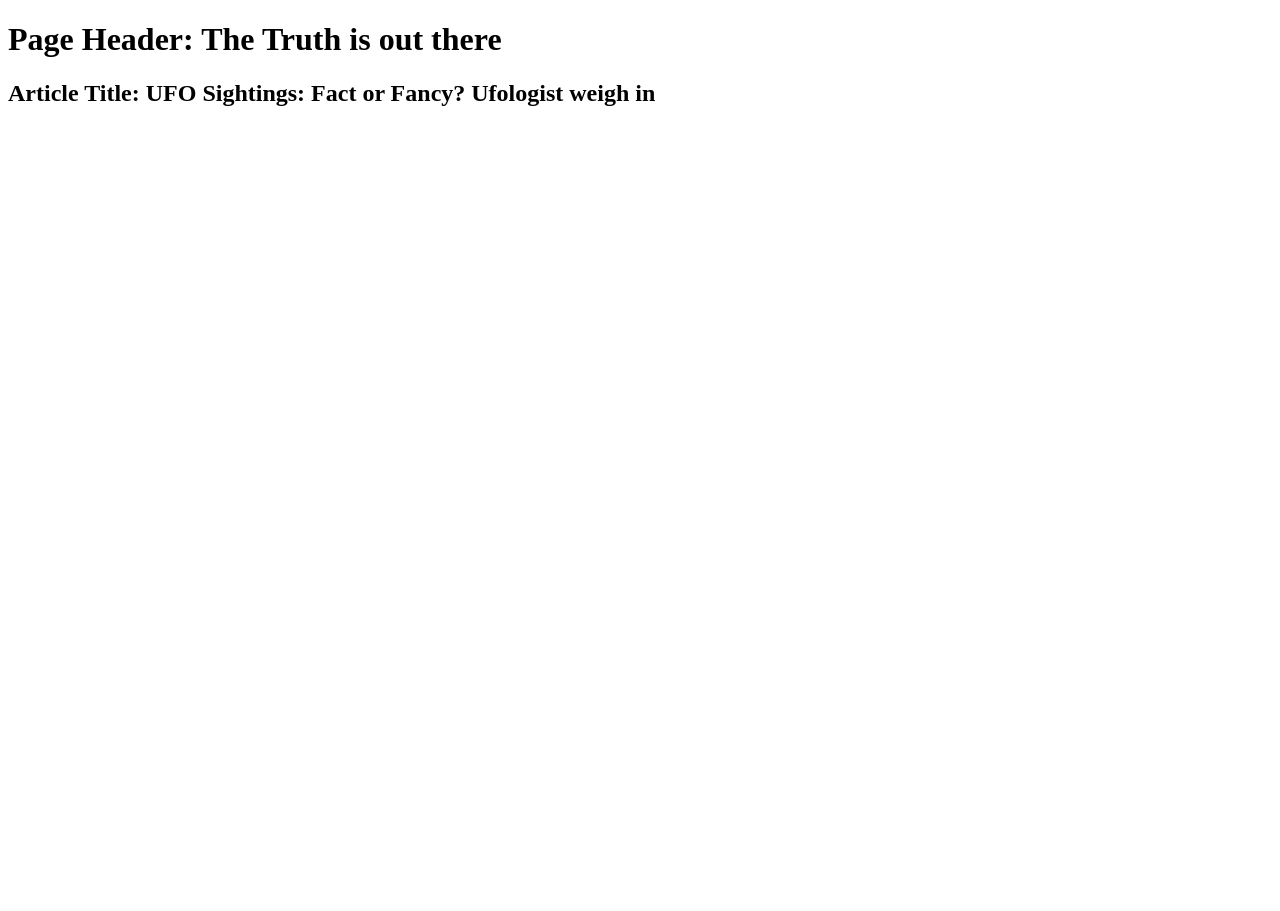
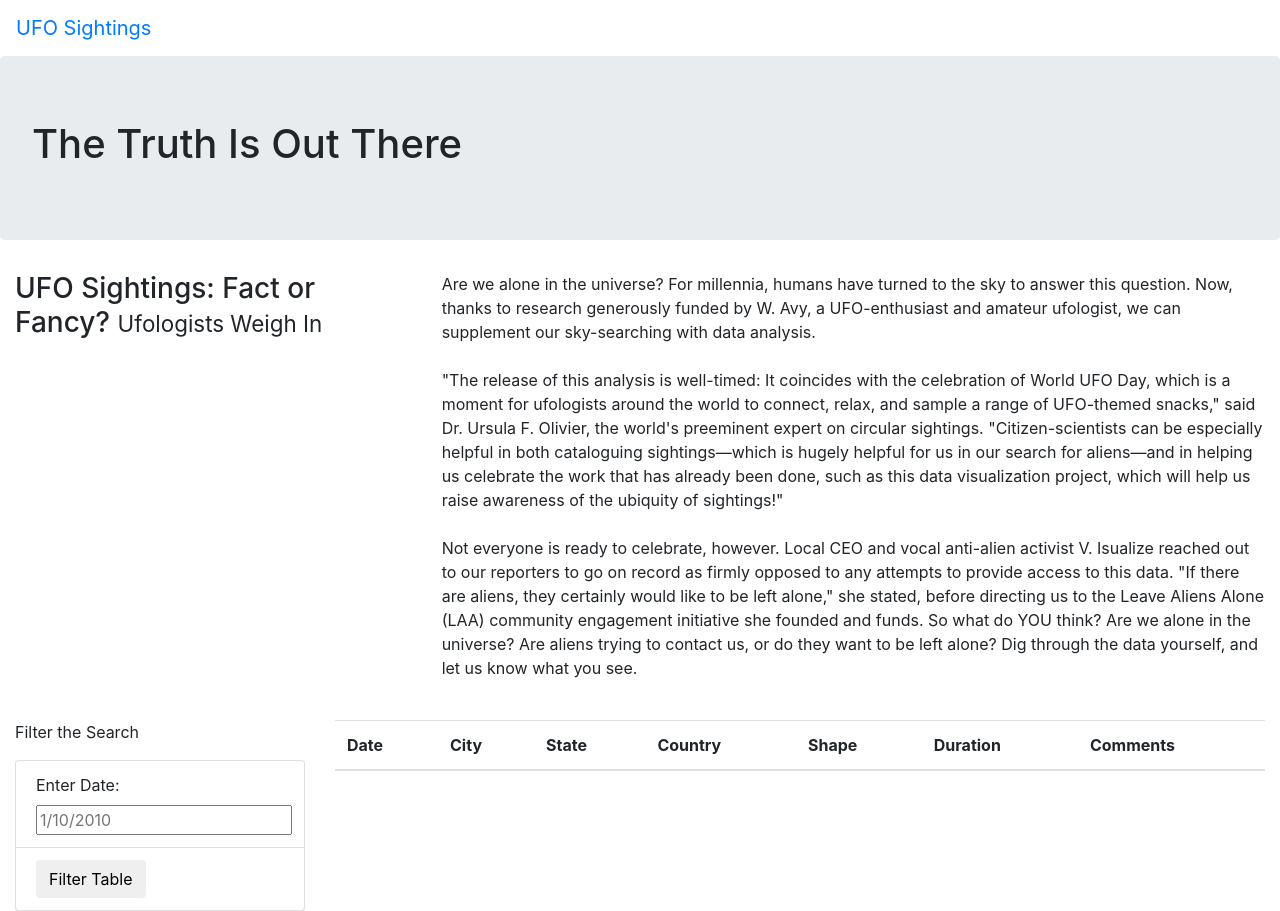
Before and after one commit to JoePedroza/UFO_Sightings, a plain HTML site: page index.html in a window 1280 px wide. Before the commit the page ends 800 px from the top, so only its background shows below. Drawn offline with nearby package versions, Linux system fonts and the light colour scheme.

Commit message:
added more elements to the index.html file

```diff
--- a/index.html
+++ b/index.html
@@ -2,27 +2,98 @@
 <html lang="en">
 <head>
     <meta charset="UTF-8">
-    <script src="https://d3js.org/d3.v6.min.js"></script>
-    <title>Title</title>
+    <link rel="stylesheet"
+          href="https://maxcdn.bootstrapcdn.com/bootstrap/4.0.0/css/bootstrap.min.css"
+          integrity="sha384-Gn5384xqQ1aoWXA+058RXPxPg6fy4IWvTNh0E263XmFcJlSAwiGgFAW/dAiS6JXm"
+          crossorigin="anonymous">
+     <link rel="stylesheet"
+           href="static/css/style.css">
+    <title>UFO Sightings</title>
 </head>
 <body>
+    <div class="wrapper">
+        <nav class="navbar navbar-expand-lg">
+            <a class="navbar-brand" href="index.html">UFO Sightings</a>
+        </nav>
+    </div>
+
     <div class="jumbotron">
-        <h1>Page Header: The Truth is out there</h1>
+        <h1> The Truth Is Out There</h1>
     </div>
-    <div class="article">
-        <h2>Article Title: UFO Sightings: Fact or Fancy? Ufologist weigh in</h2>
+
+    <div class="container-fluid">
+        <div class="row">
+            <div class="col-md-4">
+                <h3>UFO Sightings: Fact or Fancy? <small>Ufologists Weigh In</small></h3>
+            </div>
+            <div class="col-md-8">
+                <p>
+                    Are we alone in the universe? For millennia, humans have turned to the sky to answer this question.
+                    Now, thanks to research generously funded by W. Avy, a UFO-enthusiast and amateur ufologist, we can supplement our sky-searching with data analysis.
+                    <br><br>
+                    "The release of this analysis is well-timed: It coincides with the celebration of World UFO Day, which is a moment for ufologists around the world to connect, relax, and sample a range of UFO-themed snacks," said Dr. Ursula F. Olivier, the world's preeminent expert on circular sightings.
+                    "Citizen-scientists can be especially helpful in both cataloguing sightings—which is hugely helpful for us in our search for aliens—and in helping us celebrate the work that has already been done, such as this data visualization project, which will help us raise awareness of the ubiquity of sightings!"
+                    <br><br>
+                    Not everyone is ready to celebrate, however. Local CEO and vocal anti-alien activist V. Isualize reached out to our reporters to go on record as firmly opposed to any attempts to provide access to this data.
+                    "If there are aliens, they certainly would like to be left alone," she stated, before directing us to the Leave Aliens Alone (LAA) community engagement initiative she founded and funds.
+                    So what do YOU think? Are we alone in the universe? Are aliens trying to contact us, or do they want to be left alone? Dig through the data yourself, and let us know what you see.
+                </p>
+            </div>
+        </div>
+        <br>
+        <div class="row">
+            <div class="col-md-3">
+                <form>
+                    <p>Filter the Search</p>
+                    <ul class="list-group">
+                        <li class="list-group-item">
+                            <label for="date">Enter Date:</label>
+                            <input type="text" placeholder="1/10/2010" id="datetime">
+                        </li>
+                        <li class="list-group-item">
+                            <button id="filter-btn" type="button" class="btn btn-default">
+                                Filter Table
+                            </button>
+                        </li>
+                    </ul>
+
+                </form>
+            </div>
+            <div class="col-md-9">
+                <table class="table table-striped">
+                    <thead>
+                    <tr>
+                        <th>Date</th>
+                        <th>City</th>
+                        <th>State</th>
+                        <th>Country</th>
+                        <th>Shape</th>
+                        <th>Duration</th>
+                        <th>Comments</th>
+                    </tr>
+                    </thead>
+                </table>
+            </div>
+        </div>
+
     </div>
-    <div>
-        <table>
-            <thead>
-            <tr></tr>
-            <tr></tr>
-            <tr></tr>
-            </thead>
-        </table>
-    </div>
-    <script src="https://d3js.org/d3.v6.min.js"></script>
-    <script src="static/js/app.js"></script>
-    <script src="static/js/data.js"></script>
+<!--    <div class="jumbotron">-->
+<!--        <h1>Page Header: The Truth is out there</h1>-->
+<!--    </div>-->
+<!--    <div class="article">-->
+<!--        <h2>Article Title: UFO Sightings: Fact or Fancy? Ufologist weigh in</h2>-->
+<!--    </div>-->
+<!--    <div>-->
+<!--        <table>-->
+<!--            <thead>-->
+<!--            <tr></tr>-->
+<!--            <tr></tr>-->
+<!--            <tr></tr>-->
+<!--            </thead>-->
+<!--        </table>-->
+<!--    </div>-->
+<!--    <script src="https://d3js.org/d3.v6.min.js"></script>-->
+<!--    <script src="static/js/app.js"></script>-->
+<!--    <script src="static/js/data.js"></script>-->
 </body>
 </html>
```
